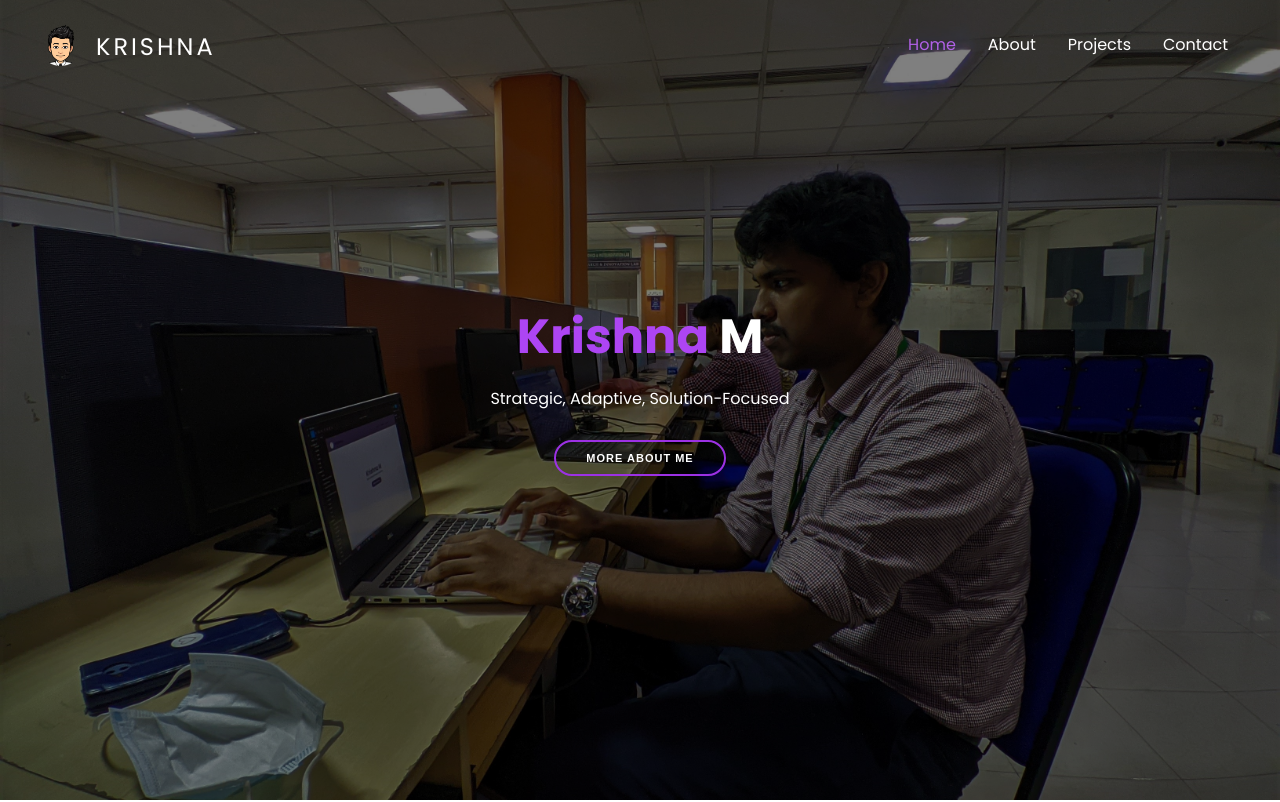
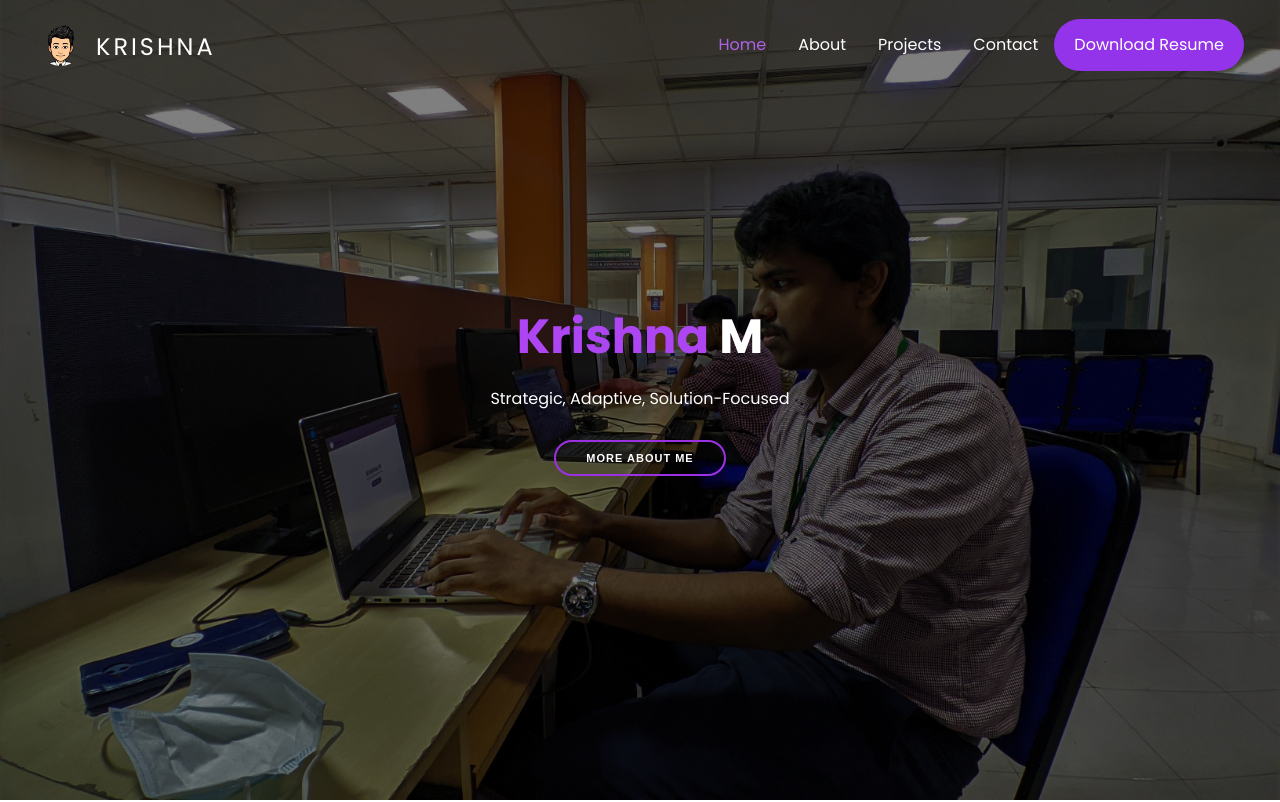
Before and after one commit to krish-1010/portfolio, a React (Create React App) app: page / in a window 1280 px wide. Shown: the top 802 px of the page. Built offline with nearby package versions, Linux system fonts and the light colour scheme.

Commit message:
added resume

```diff
--- a/src/components/Navbar.css
+++ b/src/components/Navbar.css
@@ -96,6 +96,25 @@
     cursor: pointer;
   } */
 
+.download-btn {
+  /* Desktop default styles */
+  padding-left: 1.25rem;              /* px-5 */
+  padding-right: 1.25rem;
+  margin-top: 0;                      /* lg:mt-0 */
+  background-color: #9333ea;          /* lg:bg-purple-600 */
+  color: #fff;                        /* text-white */
+  border-radius: 9999px;              /* rounded-full */
+  text-align: center;
+  display: flex;
+  align-items: center;
+  justify-content: center;
+  text-decoration: none;
+  transition: background-color 0.3s;
+}
+
+.download-btn:hover {
+  background-color: #1d4ed8;          /* lg:hover:bg-blue-700 */
+}
 @media screen and (max-width:940px){
     .header{
         max-width: 100%;
@@ -137,4 +156,14 @@
     .logo-text {
         top: 25px;
     }
+
+    .download-btn {
+        margin-top: 1.75rem;              /* mt-7 */
+        background-color: transparent;    /* no bg on mobile */
+    }
+
+    .download-btn:hover{
+        background-color: transparent;
+    }
+
 }
--- a/src/components/Navbar.js
+++ b/src/components/Navbar.js
@@ -246,6 +246,15 @@ const Navbar = () => {
             )}
           </li>
 
+          <a
+            href="/Krishna_M_Resume-SDE.pdf"
+            download
+            // className="px-4 py-2 bg-blue-600 text-white rounded hover:bg-blue-700"
+            className="download-btn"
+          >
+            Download Resume
+          </a>
+
           {/* Example: Terms & Conditions or other policy pages, purely router-based */}
           {/* <li className="nav__item">
             <Link to="/terms-and-conditions" onClick={closeMenu}>
```
Also changed, not shown: 1 other file (tests, documents, lock files or other folders).
